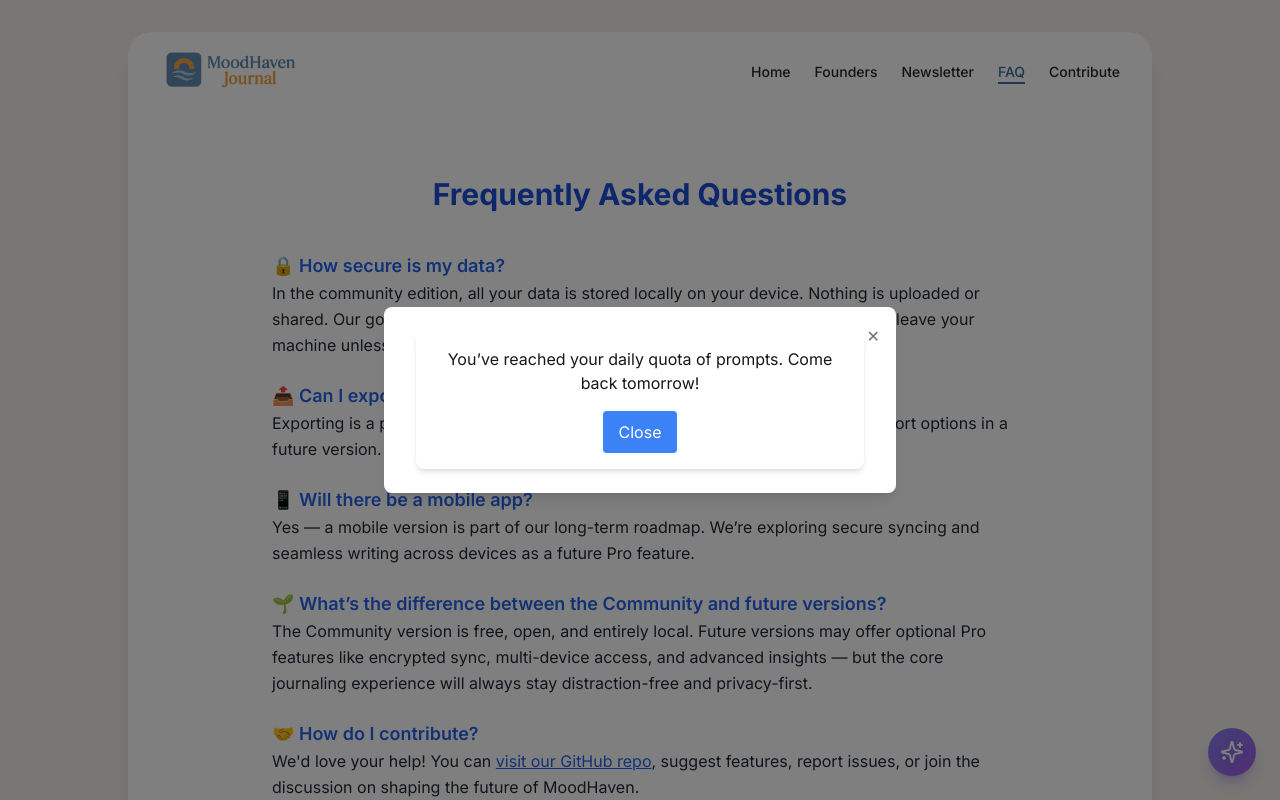
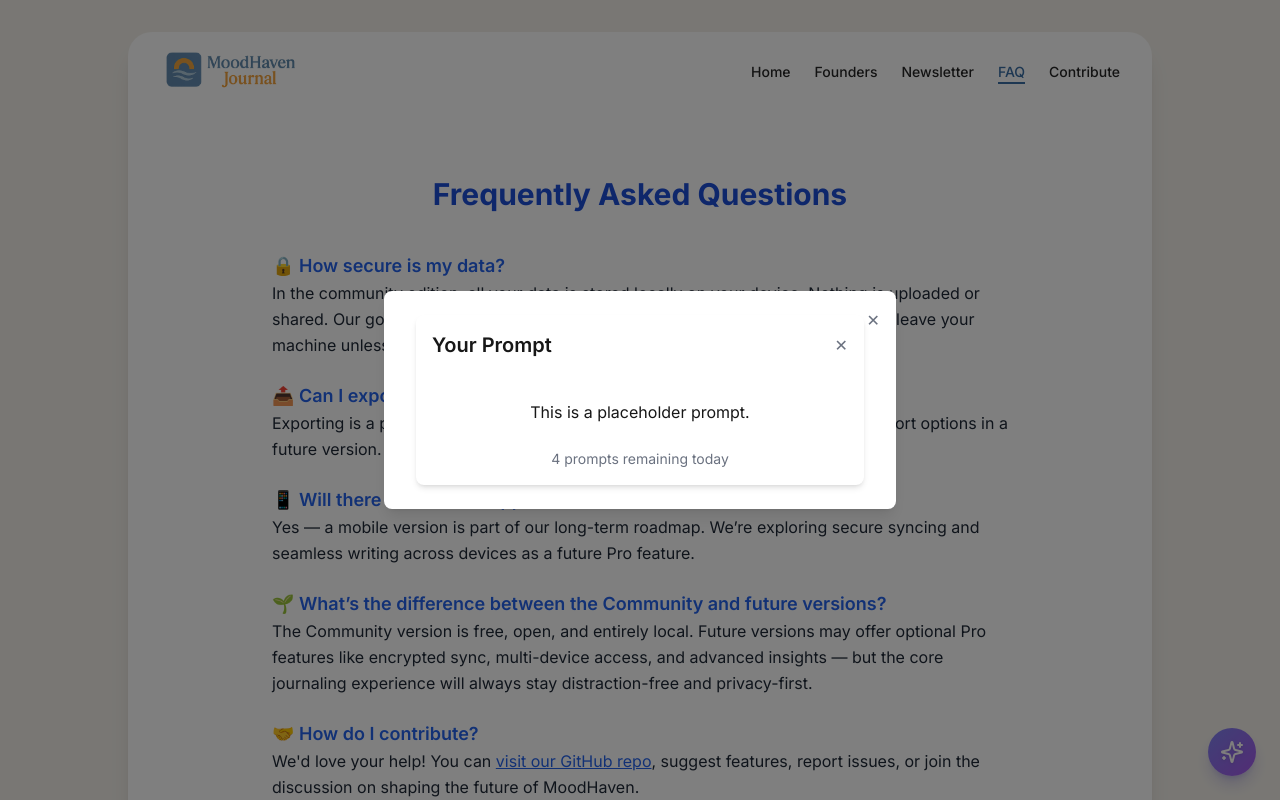
Before and after one commit to kenlacroix/MoodHavenJournal-Community, a Next.js app in the folder website/: page /faq in a window 1280 px wide. Both pictures are taken after a click on the button "Open Muse". Shown: the top 800 px of the page. Built offline with nearby package versions, Linux system fonts and the light colour scheme.

Commit message:
fix(quota): atomic reset & init daily quota on load

```diff
--- a/website/components/MuseRoot.tsx
+++ b/website/components/MuseRoot.tsx
@@ -6,9 +6,10 @@ import MuseIcon from "@/components/muse/ui/MuseIcon";
 import MuseModal from "@/components/muse/ui/MuseModal";
 import MusePromptView from "@/components/muse/ui/MusePromptView";
 import useHotkey from "@/components/muse/hooks/useHotkey";
+import useDailyQuota from "@/components/muse/hooks/useDailyQuota";
 
 async function fetchPrompt(): Promise<string> {
-  // TODO: implement actual prompt generation logic (e.g., API call or local algorithm)
+  // TODO: implement real prompt logic
   return "This is a placeholder prompt.";
 }
 
@@ -18,16 +19,19 @@ export default function MuseRoot({ children }: { children: React.ReactNode }) {
   const [isLoading, setIsLoading] = useState(false);
   const toggleMuse = () => setOpen((o) => !o);
 
+  const { remaining, isQuotaExceeded, increment } = useDailyQuota(5);
   useHotkey({ toggleMuse });
 
   const openMuse = async () => {
+    setOpen(true);
+    if (isQuotaExceeded) return;
     setIsLoading(true);
-    setOpen(true);
     try {
       const p = await fetchPrompt();
       setPrompt(p);
+      increment();
     } catch (err) {
-      console.error("Error fetching prompt:", err);
+      console.error(err);
       setPrompt("Unable to load prompt.");
     } finally {
       setIsLoading(false);
@@ -37,13 +41,13 @@ export default function MuseRoot({ children }: { children: React.ReactNode }) {
   return (
     <>
       {children}
-
-      {/* Global Muse UI */}
       <MuseIcon onOpen={openMuse} />
       <MuseModal isOpen={open} onClose={toggleMuse}>
         <MusePromptView
           prompt={prompt}
           isLoading={isLoading}
+          remaining={remaining}
+          isQuotaExceeded={isQuotaExceeded}
           onClose={toggleMuse}
         />
       </MuseModal>
--- a/website/components/muse/hooks/useDailyQuota.ts
+++ b/website/components/muse/hooks/useDailyQuota.ts
@@ -1,5 +1,5 @@
 // file: src/components/muse/hooks/useDailyQuota.ts
-import { useState, useEffect } from "react";
+import { useState } from "react";
 
 interface Quota {
   remaining: number;
@@ -12,35 +12,37 @@ export default function useDailyQuota(limit: number): Quota {
   const keyCount = "muse-quota-count";
   const today = new Date().toISOString().split("T")[0];
 
-  const [date, setDate] = useState<string>(today);
-  const [count, setCount] = useState<number>(() => {
+  // Atomically read and reset storage
+  const getInitialCount = (): number => {
     if (typeof window === "undefined") return 0;
     const savedDate = localStorage.getItem(keyDate);
     const savedCount = localStorage.getItem(keyCount);
-    if (savedDate === today && savedCount) {
+
+    if (savedDate === today && savedCount != null) {
       return parseInt(savedCount, 10);
     }
+
+    // initialize for today
+    localStorage.setItem(keyDate, today);
+    localStorage.setItem(keyCount, "0");
     return 0;
-  });
+  };
 
-  useEffect(() => {
-    if (date !== today) {
-      setDate(today);
-      setCount(0);
-      localStorage.setItem(keyDate, today);
-      localStorage.setItem(keyCount, "0");
-    }
-  }, [date, today]);
+  const [count, setCount] = useState<number>(getInitialCount);
 
   const increment = () => {
     if (count < limit) {
-      const newCount = count + 1;
-      setCount(newCount);
+      const next = count + 1;
+      setCount(next);
       localStorage.setItem(keyDate, today);
-      localStorage.setItem(keyCount, newCount.toString());
+      localStorage.setItem(keyCount, next.toString());
     }
   };
 
   const isQuotaExceeded = count >= limit;
-  return { remaining: limit - count, isQuotaExceeded, increment };
+  return {
+    remaining: limit - count,
+    isQuotaExceeded,
+    increment,
+  };
 }
--- a/website/components/muse/ui/MusePromptView.tsx
+++ b/website/components/muse/ui/MusePromptView.tsx
@@ -1,39 +1,22 @@
 // file: src/components/muse/ui/MusePromptView.tsx
-import React, { useEffect } from "react";
+import React from "react";
 import ThinkingDots from "./ThinkingDots";
-import useDailyQuota from "../hooks/useDailyQuota";
-import useLastPrompt from "../hooks/useLastPrompt";
 
 interface MusePromptViewProps {
   prompt: string;
   isLoading: boolean;
+  remaining: number;
+  isQuotaExceeded: boolean;
   onClose: () => void;
 }
 
 export default function MusePromptView({
   prompt,
   isLoading,
+  remaining,
+  isQuotaExceeded,
   onClose,
 }: MusePromptViewProps) {
-  const { remaining, isQuotaExceeded, increment } = useDailyQuota(5);
-  const { lastPrompt, savePrompt } = useLastPrompt();
-
-  // Persist prompt when loaded
-  useEffect(() => {
-    if (!isLoading && prompt) {
-      savePrompt(prompt);
-    }
-  }, [isLoading, prompt, savePrompt]);
-
-  // Increment quota once per prompt display
-  useEffect(() => {
-    if (!isLoading && !isQuotaExceeded) {
-      increment();
-    }
-  }, [isLoading, isQuotaExceeded, increment]);
-
-  const display = isLoading ? null : lastPrompt || prompt;
-
   if (isQuotaExceeded) {
     return (
       <div className="p-4 bg-white rounded-lg shadow-md max-w-md mx-auto text-center">
@@ -66,7 +49,7 @@ export default function MusePromptView({
         {isLoading ? (
           <ThinkingDots />
         ) : (
-          <p className="text-base leading-relaxed">{display}</p>
+          <p className="text-base leading-relaxed">{prompt}</p>
         )}
       </div>
       <p className="text-sm text-gray-500 text-center">
```
